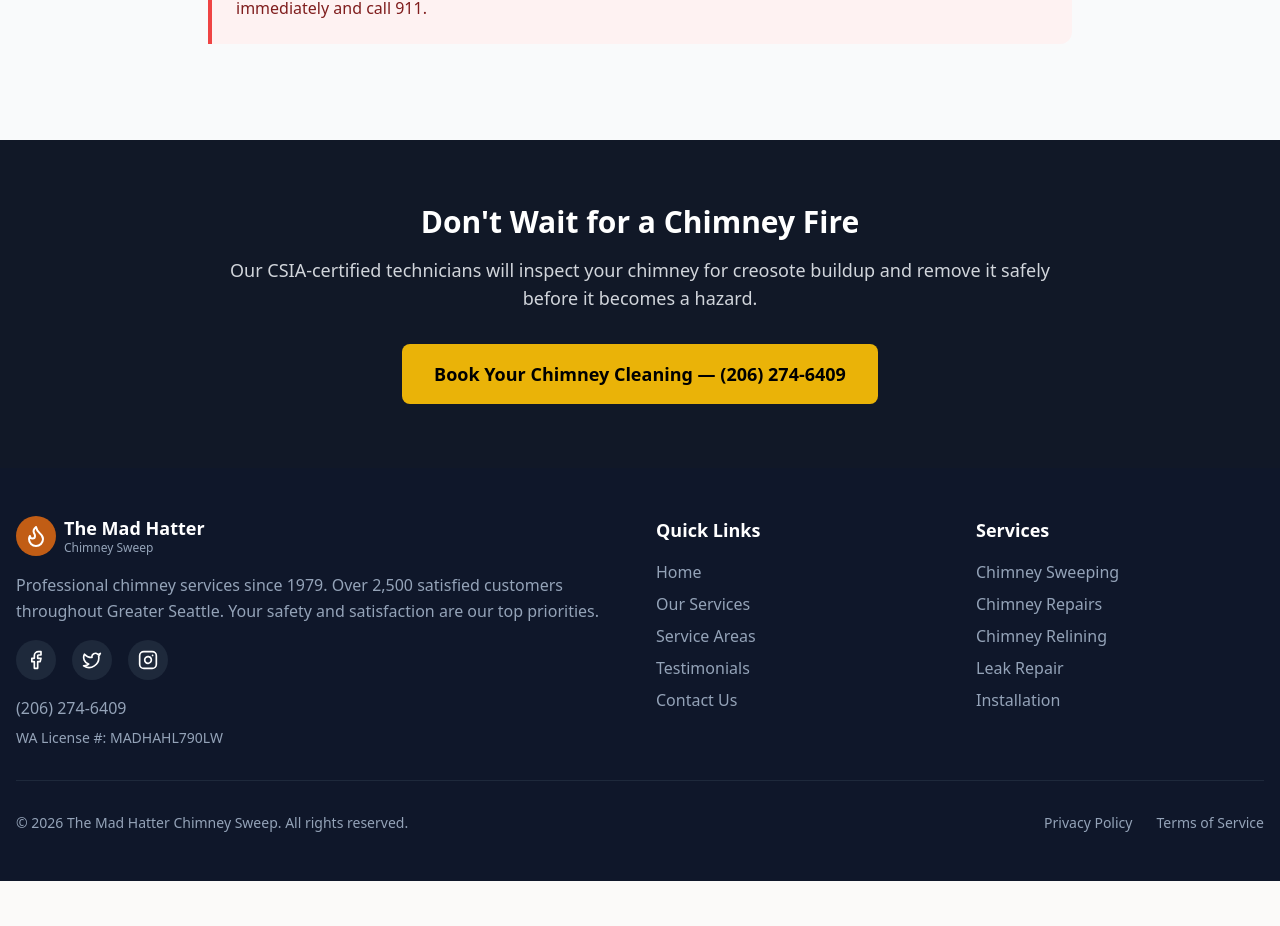
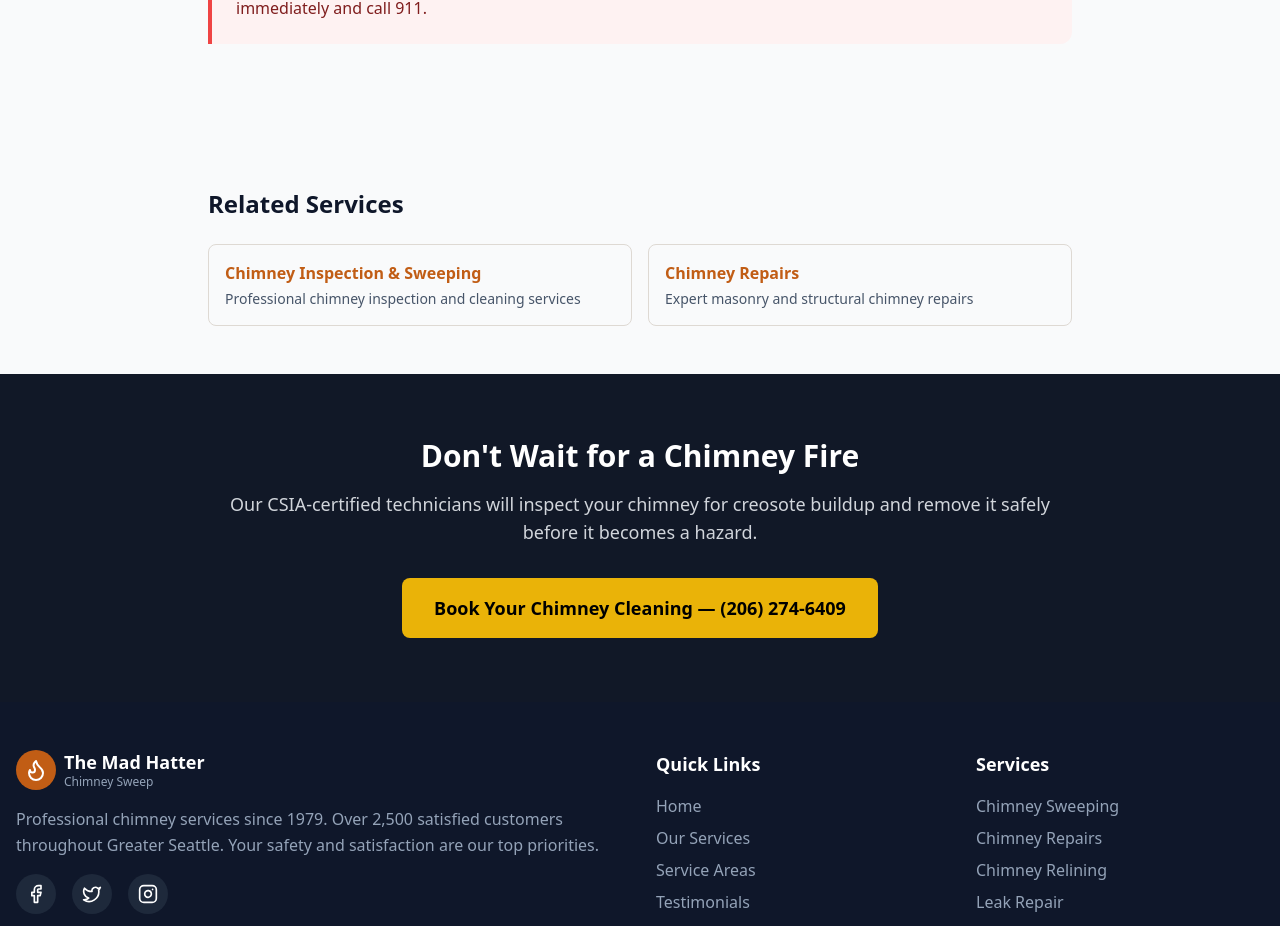
Before and after one commit to jaystonez/mad-hatter-chimney-sweep, a Next.js app: page /resources/creosote-buildup-signs in a window 1280 px wide. Shown: the part 1719-2645 px from the top of the page. Before the commit the page ends 2600 px from the top, so only its background shows below. Built offline with nearby package versions, Linux system fonts and the light colour scheme; a web font is replaced by a local one.

Commit message:
Add related services to creosote-buildup-signs resource page
Added a section for related services with links to chimney inspection and repairs.

```diff
--- a/app/resources/creosote-buildup-signs/page.tsx
+++ b/app/resources/creosote-buildup-signs/page.tsx
@@ -119,7 +119,24 @@ export default function CreosoteBuildupSignsPage() {
         </div>
       </article>
 
-      {/* CTA */}
+            {/* Related Services */}
+      <section className="py-12">
+        <div className="container mx-auto px-4 max-w-4xl">
+          <h2 className="text-2xl font-bold text-slate-900 mb-6">Related Services</h2>
+          <div className="grid gap-4 md:grid-cols-2">
+            <Link href="/services/chimney-inspection-sweeping" className="block p-4 rounded-lg border hover:border-primary hover:shadow-md transition-all">
+              <h3 className="font-bold text-primary mb-1">Chimney Inspection & Sweeping</h3>
+              <p className="text-sm text-slate-600">Professional chimney inspection and cleaning services</p>
+            </Link>
+            <Link href="/services/chimney-repairs" className="block p-4 rounded-lg border hover:border-primary hover:shadow-md transition-all">
+              <h3 className="font-bold text-primary mb-1">Chimney Repairs</h3>
+              <p className="text-sm text-slate-600">Expert masonry and structural chimney repairs</p>
+            </Link>
+          </div>
+        </div>
+      </section>
+
+{/* CTA */}
       <section className="bg-gray-900 text-white py-16">
         <div className="max-w-4xl mx-auto px-4 text-center">
           <h2 className="text-3xl font-bold mb-4">
```
